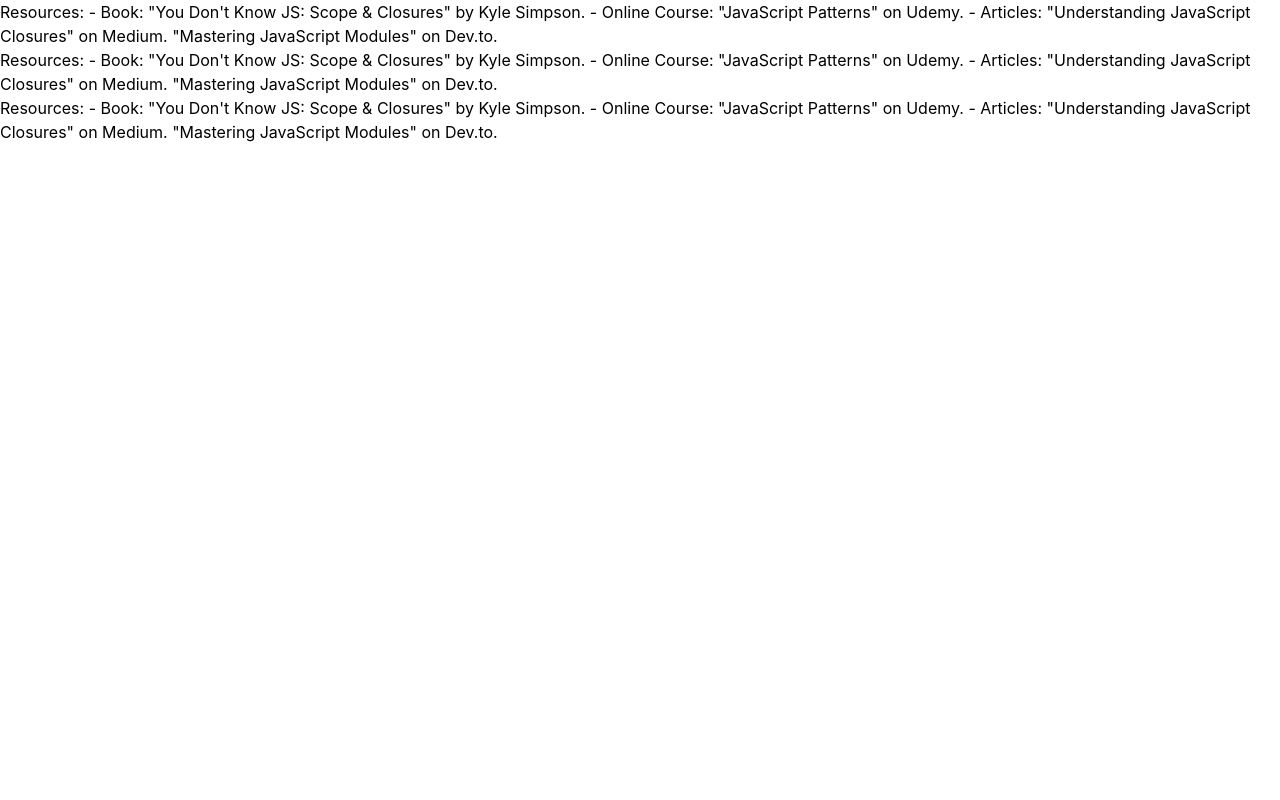
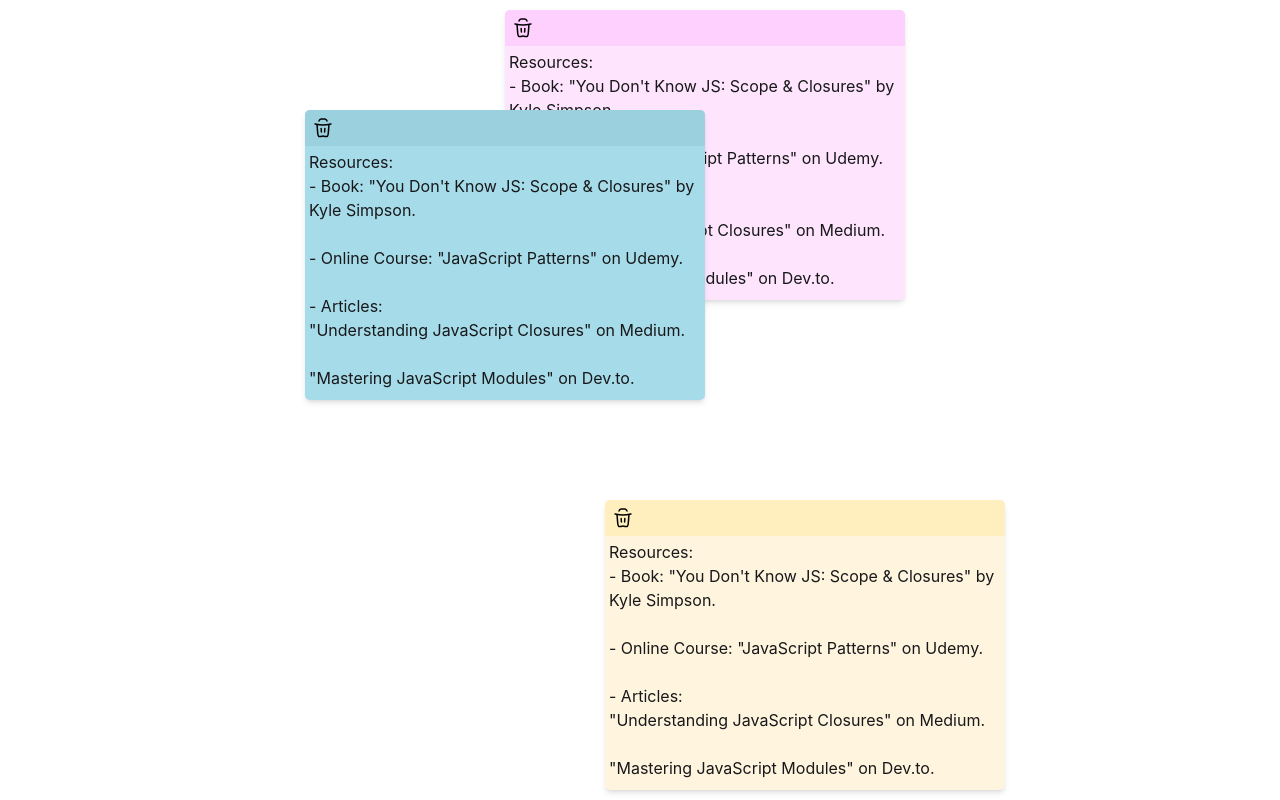
Before and after one commit to KamilPartyka/Notes, a React (Vite) app: page / in a window 1280 px wide. Built offline with nearby package versions, Linux system fonts and the light colour scheme.

Commit message:
feat: add NoteCard component with auto-growing textarea and Trash icon

```diff
--- a/package.json
+++ b/package.json
@@ -29,6 +29,8 @@
     "eslint-plugin-react-hooks": "^7.1.1",
     "eslint-plugin-react-refresh": "^0.5.2",
     "globals": "^17.5.0",
+    "prettier": "^3.8.3",
+    "prettier-plugin-tailwindcss": "^0.8.0",
     "typescript": "~6.0.2",
     "typescript-eslint": "^8.58.2",
     "vite": "^8.0.10"
--- a/src/features/cards/components/NoteCard.tsx
+++ b/src/features/cards/components/NoteCard.tsx
@@ -1,11 +1,51 @@
+import { Trash } from '@/shared/icons/Trash';
+import { useRef } from 'react';
+import { useAutoGrow } from '../hooks/useAutoGrow';
+
 interface NoteCardProps {
   note: {
+    $id: number;
     body: string;
+    colors: string;
+    position: string;
   };
 }
 
 export const NoteCard = ({ note }: NoteCardProps) => {
   const body = JSON.parse(note.body);
+  const colors = JSON.parse(note.colors);
+  const position = JSON.parse(note.position);
 
-  return <div>{body}</div>;
+  const textAreaRef = useRef<HTMLTextAreaElement | null>(null);
+
+  const { autoGrow } = useAutoGrow({ textAreaRef });
+
+  return (
+    <div
+      className="absolute w-100 cursor-pointer rounded-[5px] shadow-md"
+      style={{
+        backgroundColor: colors.colorBody,
+        left: `${position.x}px`,
+        top: `${position.y}px`,
+      }}
+    >
+      {/* Header */}
+      <div
+        className="flex items-center justify-between rounded-tl-[5px] rounded-tr-[5px] p-1.5"
+        style={{ backgroundColor: colors.colorHeader }}
+      >
+        <Trash />
+      </div>
+      {/* Body */}
+      <div className="rounded-tl-[5px] rounded-tr-[5px] p-1">
+        <textarea
+          ref={textAreaRef}
+          className="h-full w-full resize-none border-none bg-inherit text-base focus:outline-none"
+          style={{ color: colors.colorText }}
+          defaultValue={body}
+          onInput={autoGrow}
+        ></textarea>
+      </div>
+    </div>
+  );
 };
--- /dev/null
+++ b/src/features/cards/hooks/useAutoGrow.ts
@@ -0,0 +1,20 @@
+import { useCallback, useEffect } from 'react';
+
+interface UseAutoGrowProps {
+  textAreaRef: React.RefObject<HTMLTextAreaElement | null>;
+}
+
+export const useAutoGrow = ({ textAreaRef }: UseAutoGrowProps) => {
+  const autoGrow = useCallback(() => {
+    if (!textAreaRef.current) return;
+    const { current } = textAreaRef;
+    current.style.height = 'auto'; // Reset height to auto to recalculate scrollHeight
+    current.style.height = current.scrollHeight + 'px'; // Set height to scrollHeight to fit content
+  }, [textAreaRef]);
+
+  useEffect(() => {
+    autoGrow();
+  }, [textAreaRef, autoGrow]);
+
+  return { autoGrow };
+};
--- /dev/null
+++ b/src/shared/icons/Trash.tsx
@@ -0,0 +1,19 @@
+export const Trash = ({ size = '24' }) => {
+  return (
+    <svg
+      xmlns="http://www.w3.org/2000/svg"
+      viewBox="0 0 24 24"
+      width={size}
+      height={size}
+      stroke="#000000"
+      fill="none"
+      strokeWidth="1.5"
+    >
+      <path d="m6 8 .668 8.681c.148 1.924.222 2.885.84 3.423.068.06.14.115.217.165.685.449 1.63.26 3.522-.118.36-.072.54-.108.721-.111h.064c.182.003.361.039.72.11 1.892.379 2.838.568 3.523.12.076-.05.15-.106.218-.166.617-.538.691-1.5.84-3.423L18 8"></path>
+      <path
+        strokeLinecap="round"
+        d="m10.151 12.5.245 3.492M13.849 12.5l-.245 3.492M4 8s4.851 1 8 1 8-1 8-1M8 5l.447-.894A2 2 0 0 1 10.237 3h3.527a2 2 0 0 1 1.789 1.106L16 5"
+      ></path>
+    </svg>
+  );
+};
```
Also changed, not shown: 2 other files (tests, documents, lock files or other folders).
